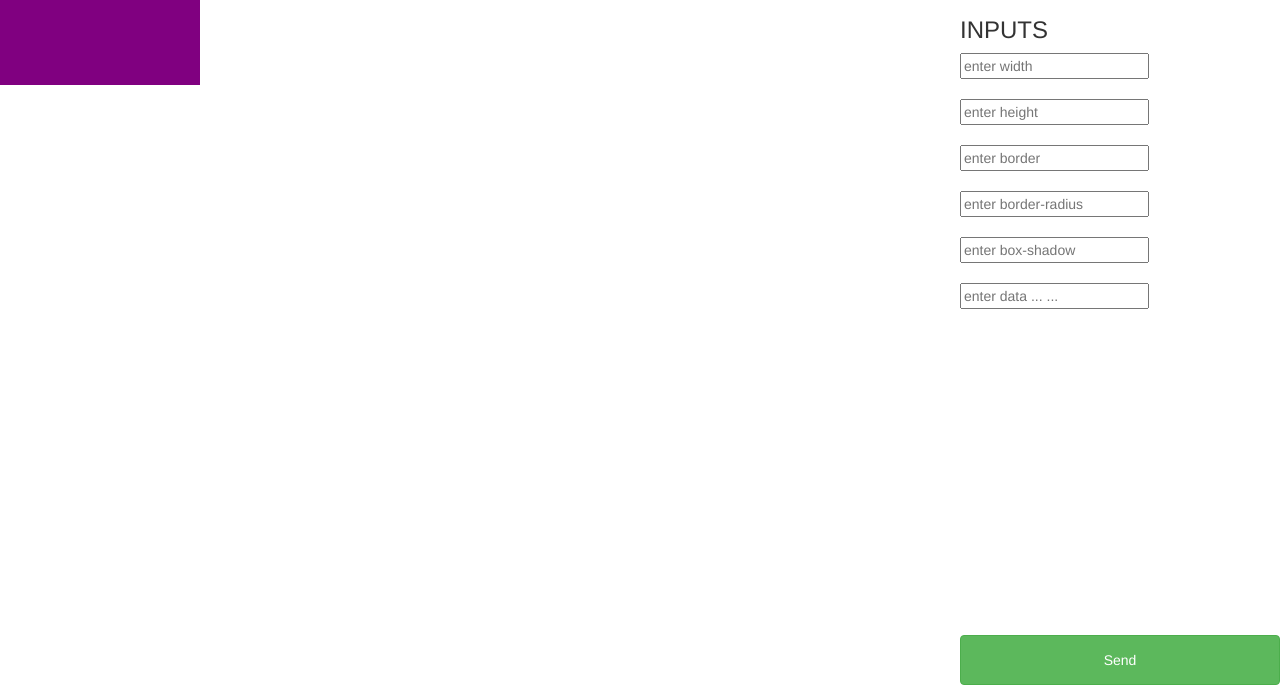
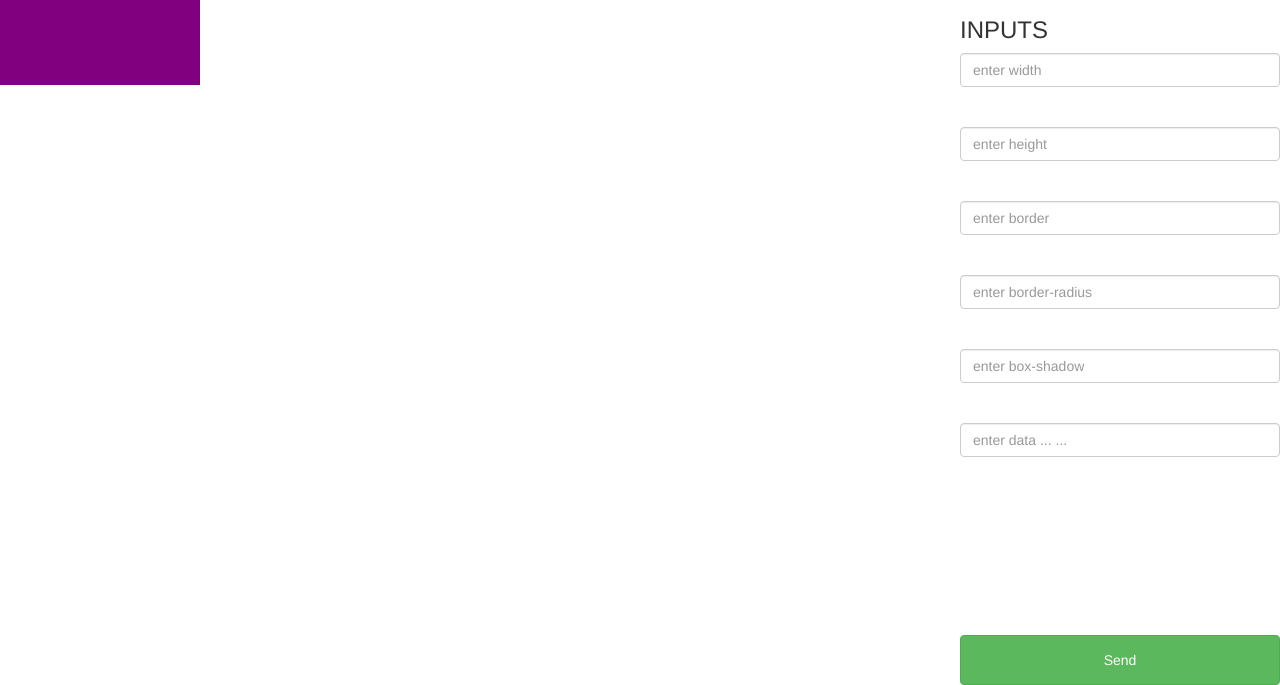
Before and after one commit to Akshin77/Controller_js, a plain HTML site: page index.html in a window 1280 px wide. Shown: the part 115-800 px from the top of the page. Drawn offline with nearby package versions, Linux system fonts and the light colour scheme.

Commit message:
changed inputs

```diff
--- a/index.html
+++ b/index.html
@@ -47,17 +47,17 @@
                               <div class="tab-content">
                                 <div id="home" class="tab-pane fade in active">
                                   <h3>INPUTS</h3>
-                                    <input type="text" id="width" placeholder="enter width">
+                                    <input type="text" class="form-control" id="width" placeholder="enter width">
                                     <br><br>
-                                    <input type="text" id="height" placeholder="enter height">
+                                    <input type="text" class="form-control"  id="height" placeholder="enter height">
                                     <br><br>
-                                    <input type="text" id="border" placeholder="enter border">
+                                    <input type="text" class="form-control" id="border" placeholder="enter border">
                                     <br><br>
-                                    <input type="text" id="radius" placeholder="enter border-radius">
+                                    <input type="text" class="form-control" id="radius" placeholder="enter border-radius">
                                     <br><br>
-                                    <input type="text" id="shadow" placeholder="enter box-shadow">
+                                    <input type="text" class="form-control" id="shadow" placeholder="enter box-shadow">
                                     <br><br>
-                                    <input type="text" id="inform" placeholder="enter data ... ...">
+                                    <input type="text" class="form-control" id="inform" placeholder="enter data ... ...">
                                     <br><br>
                                 </div>
                                 <div id="menu1" class="tab-pane fade">
@@ -78,14 +78,14 @@
                                     <option value="sticky">Sticky</option>
                                 </select>
                                 <br><br>
-                                <input type="text" id="top" placeholder="top">
+                                <input type="text" class="form-control" id="top" placeholder="top">
                                 <br><br>
-                                <input type="text" id="left" placeholder="left">
+                                <input type="text" class="form-control" id="left" placeholder="left">
                                 <br><br>
                                 </div>
                                 <div id="menu2" class="tab-pane fade">
                                   <h3>IMG</h3>
-                                  <input type="text" id="bgImg">
+                                  <input type="text" class="form-control" id="bgImg">
                                 <br><br>
                                 </div>
                                 <div id="menu3" class="tab-pane fade">
```
